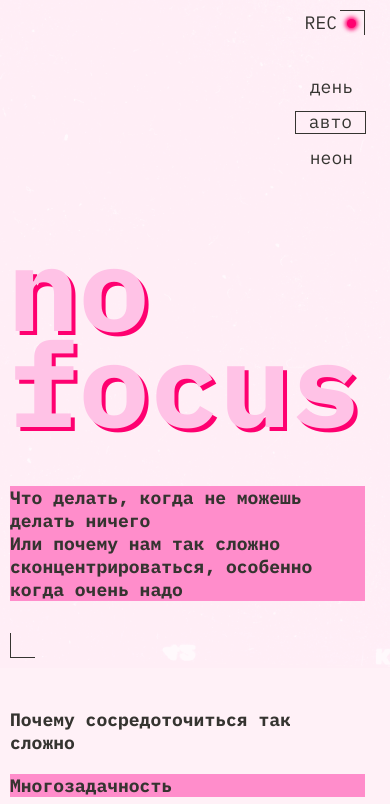
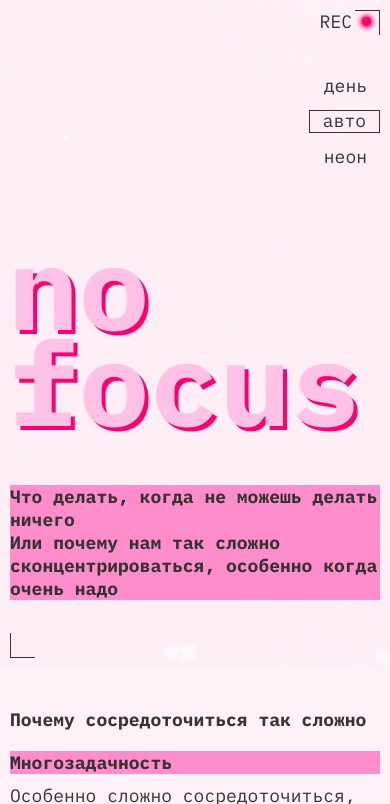
Before and after one commit to Che-kavo/slozhno-sosredotochitsya, a website: page src/index.html in a window 390 px wide. Shown: the top 804 px of the page. Drawn offline with Linux system fonts and the light colour scheme.

Commit message:
пробуем-с

```diff
--- a/src/styles/style.css
+++ b/src/styles/style.css
@@ -71,7 +71,7 @@
 
   .decorated-zone::after {
     inset-block-start: 10px;
-    inset-inline-end: 25px;
+    inset-inline-end: 10px;
   }
 
   .decorated-zone::before {
@@ -92,8 +92,8 @@
 @media screen and (max-width: 767px) {
 
   .header__rec {
-    inset-block-start: 11px;
-    inset-inline-end: 53px;
+    inset-block-start: 10px;
+    inset-inline-end: 38px;
   }
 }
 
@@ -111,8 +111,8 @@
 @media screen and (max-width: 767px) {
 
   .decor {
-    inset-block-start: 19px;
-    inset-inline-end: 34px;
+    inset-block-start: 17px;
+    inset-inline-end: 19px;
   }
 }
 
@@ -138,8 +138,8 @@
   .header__theme-menu-list {
     flex-direction: column;
     align-items: flex-end;
-    padding-block-start: 55px;
-    padding-inline-end: 24px;
+    padding-block-start: 54px;
+    padding-inline-end: 10px;
   }
 }
 
@@ -234,7 +234,7 @@
     inline-size: 100%;
     padding-block-start: 47px;
     padding-inline-start: 2px;
-    padding-inline-end: 25px;
+    padding-inline-end: 10px;
   }
 }
 
@@ -275,23 +275,12 @@
   }
 }
 
-@media screen and (max-width: 767px) {
-
-  .about {
-    padding-inline-end: 15px;
-  }
-}
-
 .reason {
   display: flex;
   flex-direction: column;
 }
 
 @media screen and (max-width: 767px) {
-
-  .reason {
-    padding-inline-end: 15px;
-  }
 
   .section__article-list .article__list-item:not(:first-child) {
     padding-block-start: 22px;
@@ -330,20 +319,12 @@
 
   .improvement {
     display: block;
-    padding-inline-end: 15px;
   }
 }
 
 .picture {
   display: grid;
   gap: 20px;
-}
-
-@media screen and (max-width: 767px) {
-
-  .picture {
-    padding-inline-end: 15px;
-  }
 }
 
 .card {
@@ -435,7 +416,7 @@
 @media screen and (max-width: 767px) {
 
   .article__title {
-    padding-block-start: 14px;
+    padding-block-start: 13px;
   }
 }
 
@@ -504,6 +485,11 @@
 @media screen and (max-width: 767px) {
 
   .footer {
-    inset-block-start: 10px;
+    inset-block-start: 5px;
   }
+
+.footer__title {
+  padding-left: 8px;
 }
+
+}
```
